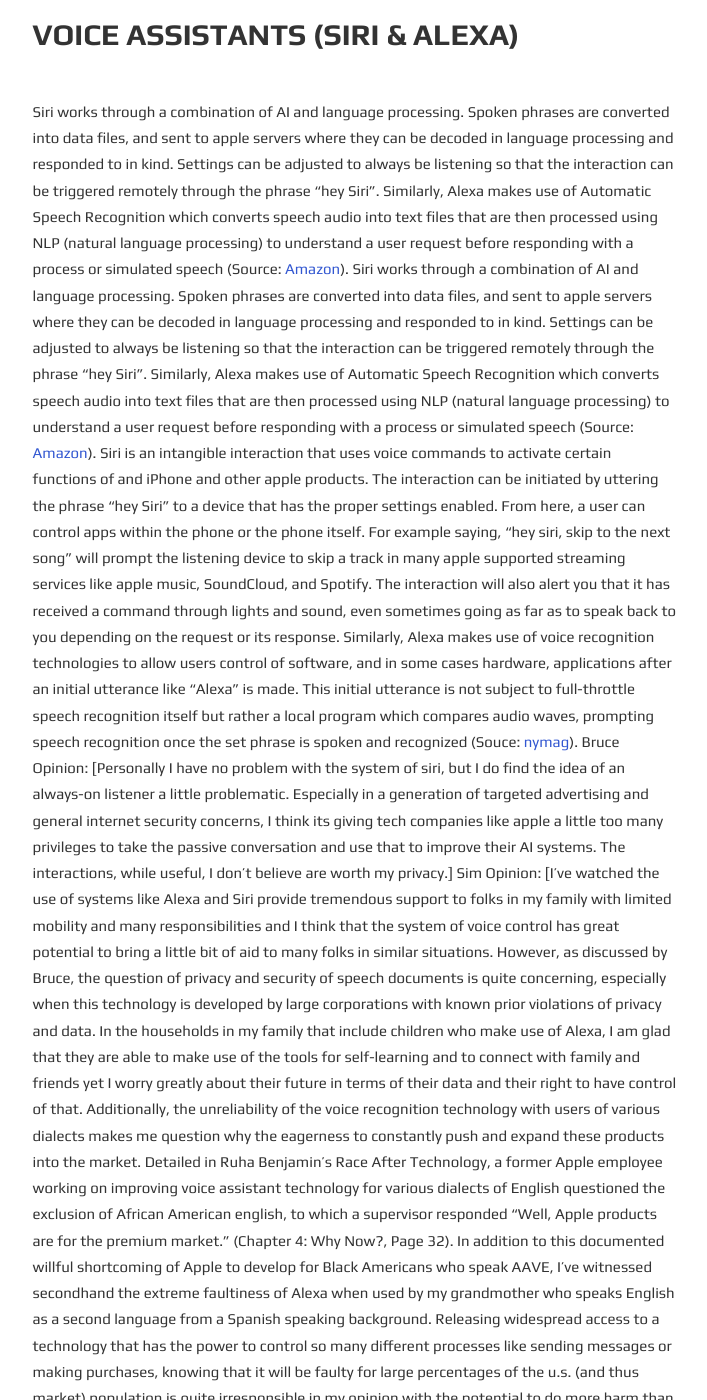
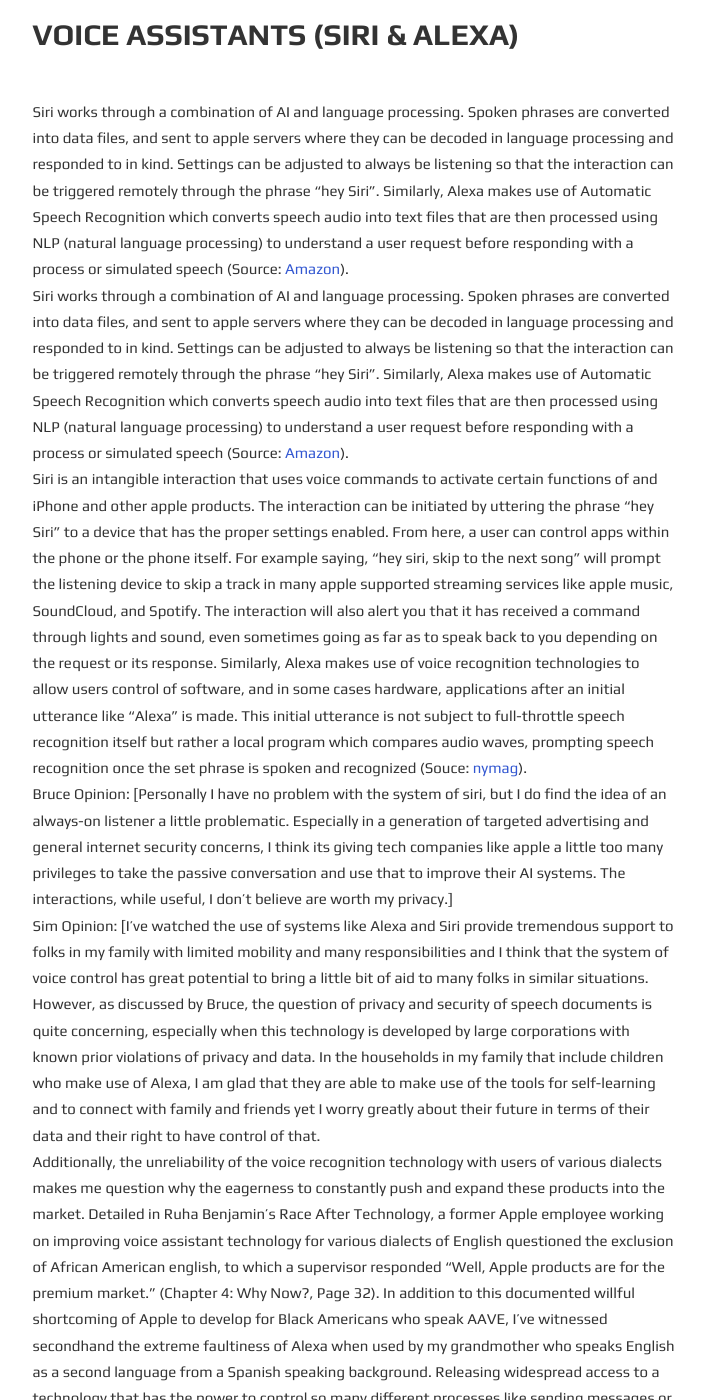
Before and after one commit to ratemypraxis/itp, a Jekyll site: the page built from _posts/2023-01-25-redesigning-interaction.md, in a window 1280 px wide and 1400 px high, scrolled down 352 px. Shown: the whole window, without its empty margins (285-992 px from the left). Built offline with Jekyll 4.4.1, drawn with Linux system fonts in a browser that asks for light colours; comment, search, counter and statistics services are not loaded; some of the changed text lies outside the part shown.

Commit message:
line breaks

```diff
--- a/_posts/2023-01-25-redesigning-interaction.md
+++ b/_posts/2023-01-25-redesigning-interaction.md
@@ -9,11 +9,11 @@
 ---
 
 <h1>The Intangible Interaction of Popular Voice Assistants (Siri & Alexa)</h1>
-Siri works through a combination of AI and language processing. Spoken phrases are converted into data files, and sent to apple servers where they can be decoded in language processing and responded to in kind. Settings can be adjusted to always be listening so that the interaction can be triggered remotely through the phrase “hey Siri”. Similarly, Alexa makes use of Automatic Speech Recognition which converts speech audio into text files that are then processed using NLP (natural language processing) to understand a user request before responding with a process or simulated speech (Source: <a href="https://nymag.com/intelligencer/smarthome/make-me-smarter-voice-speech-recognition-alexa-siri-cortana-google.html](https://developer.amazon.com/en-US/alexa/alexa-skills-kit/asr)">Amazon</a>).
-Siri works through a combination of AI and language processing. Spoken phrases are converted into data files, and sent to apple servers where they can be decoded in language processing and responded to in kind. Settings can be adjusted to always be listening so that the interaction can be triggered remotely through the phrase “hey Siri”. Similarly, Alexa makes use of Automatic Speech Recognition which converts speech audio into text files that are then processed using NLP (natural language processing) to understand a user request before responding with a process or simulated speech (Source: <a href="https://nymag.com/intelligencer/smarthome/make-me-smarter-voice-speech-recognition-alexa-siri-cortana-google.html](https://developer.amazon.com/en-US/alexa/alexa-skills-kit/asr)">Amazon</a>).
-Siri is an intangible interaction that uses voice commands to activate certain functions of and iPhone and other apple products. The interaction can be initiated by uttering the phrase “hey Siri” to a device that has the proper settings enabled. From here, a user can control apps within the phone or the phone itself. For example saying, “hey siri, skip to the next song” will prompt the listening device to skip a track in many apple supported streaming services like apple music, SoundCloud, and Spotify. The interaction will also alert you that it has received a command through lights and sound, even sometimes going as far as to speak back to you depending on the request or its response. Similarly, Alexa makes use of voice recognition technologies to allow users control of software, and in some cases hardware, applications after an initial utterance like “Alexa” is made. This initial utterance is not subject to full-throttle speech recognition itself but rather a local program which compares audio waves, prompting speech recognition once the set phrase is spoken and recognized (Souce: <a href="">nymag</a>).
-Bruce Opinion: [Personally I have no problem with the system of siri, but I do find the idea of an always-on listener a little problematic. Especially in a generation of targeted advertising and general internet security concerns, I think its giving tech companies like apple a little too many privileges to take the passive conversation and use that to improve their AI systems. The interactions, while useful, I don't believe are worth my privacy.]
-Sim Opinion: [I’ve watched the use of systems like Alexa and Siri provide tremendous support to folks in my family with limited mobility and many responsibilities and I think that the system of voice control has great potential to bring a little bit of aid to many folks in similar situations. However, as discussed by Bruce, the question of privacy and security of speech documents is quite concerning, especially when this technology is developed by large corporations with known prior violations of privacy and data. In the households in my family that include children who make use of Alexa, I am glad that they are able to make use of the tools for self-learning and to connect with family and friends yet I worry greatly about their future in terms of their data and their right to have control of that.
-Additionally, the unreliability of the voice recognition technology with users of various dialects makes me question why the eagerness to constantly push and expand these products into the market. Detailed in Ruha Benjamin’s Race After Technology, a former Apple employee working on improving voice assistant technology for various dialects of English questioned the exclusion of African American english, to which a supervisor responded “Well, Apple products are for the premium market.” (Chapter 4: Why Now?, Page 32). In addition to this documented willful shortcoming of Apple to develop for Black Americans who speak AAVE, I’ve witnessed secondhand the extreme faultiness of Alexa when used by my grandmother who speaks English as a second language from a Spanish speaking background. Releasing widespread access to a technology that has the power to control so many different processes like sending messages or making purchases, knowing that it will be faulty for large percentages of the u.s. (and thus market) population is quite irresponsible in my opinion with the potential to do more harm than help for some communities.
+Siri works through a combination of AI and language processing. Spoken phrases are converted into data files, and sent to apple servers where they can be decoded in language processing and responded to in kind. Settings can be adjusted to always be listening so that the interaction can be triggered remotely through the phrase “hey Siri”. Similarly, Alexa makes use of Automatic Speech Recognition which converts speech audio into text files that are then processed using NLP (natural language processing) to understand a user request before responding with a process or simulated speech (Source: <a href="https://nymag.com/intelligencer/smarthome/make-me-smarter-voice-speech-recognition-alexa-siri-cortana-google.html](https://developer.amazon.com/en-US/alexa/alexa-skills-kit/asr)">Amazon</a>).<br>
+Siri works through a combination of AI and language processing. Spoken phrases are converted into data files, and sent to apple servers where they can be decoded in language processing and responded to in kind. Settings can be adjusted to always be listening so that the interaction can be triggered remotely through the phrase “hey Siri”. Similarly, Alexa makes use of Automatic Speech Recognition which converts speech audio into text files that are then processed using NLP (natural language processing) to understand a user request before responding with a process or simulated speech (Source: <a href="https://nymag.com/intelligencer/smarthome/make-me-smarter-voice-speech-recognition-alexa-siri-cortana-google.html](https://developer.amazon.com/en-US/alexa/alexa-skills-kit/asr)">Amazon</a>).<br>
+Siri is an intangible interaction that uses voice commands to activate certain functions of and iPhone and other apple products. The interaction can be initiated by uttering the phrase “hey Siri” to a device that has the proper settings enabled. From here, a user can control apps within the phone or the phone itself. For example saying, “hey siri, skip to the next song” will prompt the listening device to skip a track in many apple supported streaming services like apple music, SoundCloud, and Spotify. The interaction will also alert you that it has received a command through lights and sound, even sometimes going as far as to speak back to you depending on the request or its response. Similarly, Alexa makes use of voice recognition technologies to allow users control of software, and in some cases hardware, applications after an initial utterance like “Alexa” is made. This initial utterance is not subject to full-throttle speech recognition itself but rather a local program which compares audio waves, prompting speech recognition once the set phrase is spoken and recognized (Souce: <a href="">nymag</a>).<br>
+Bruce Opinion: [Personally I have no problem with the system of siri, but I do find the idea of an always-on listener a little problematic. Especially in a generation of targeted advertising and general internet security concerns, I think its giving tech companies like apple a little too many privileges to take the passive conversation and use that to improve their AI systems. The interactions, while useful, I don't believe are worth my privacy.]<br>
+Sim Opinion: [I’ve watched the use of systems like Alexa and Siri provide tremendous support to folks in my family with limited mobility and many responsibilities and I think that the system of voice control has great potential to bring a little bit of aid to many folks in similar situations. However, as discussed by Bruce, the question of privacy and security of speech documents is quite concerning, especially when this technology is developed by large corporations with known prior violations of privacy and data. In the households in my family that include children who make use of Alexa, I am glad that they are able to make use of the tools for self-learning and to connect with family and friends yet I worry greatly about their future in terms of their data and their right to have control of that. <br>
+Additionally, the unreliability of the voice recognition technology with users of various dialects makes me question why the eagerness to constantly push and expand these products into the market. Detailed in Ruha Benjamin’s Race After Technology, a former Apple employee working on improving voice assistant technology for various dialects of English questioned the exclusion of African American english, to which a supervisor responded “Well, Apple products are for the premium market.” (Chapter 4: Why Now?, Page 32). In addition to this documented willful shortcoming of Apple to develop for Black Americans who speak AAVE, I’ve witnessed secondhand the extreme faultiness of Alexa when used by my grandmother who speaks English as a second language from a Spanish speaking background. Releasing widespread access to a technology that has the power to control so many different processes like sending messages or making purchases, knowing that it will be faulty for large percentages of the u.s. (and thus market) population is quite irresponsible in my opinion with the potential to do more harm than help for some communities.<br>
 
 ![a diagram featuring a stick figure digital icon drawing of a person speaking to a smartphone surrounded by digital text seperated in 4 corners by lines and arrows](https://raw.githubusercontent.com/ratemypraxis/itp/master/_posts/voiceControlInteraction.png)
```
